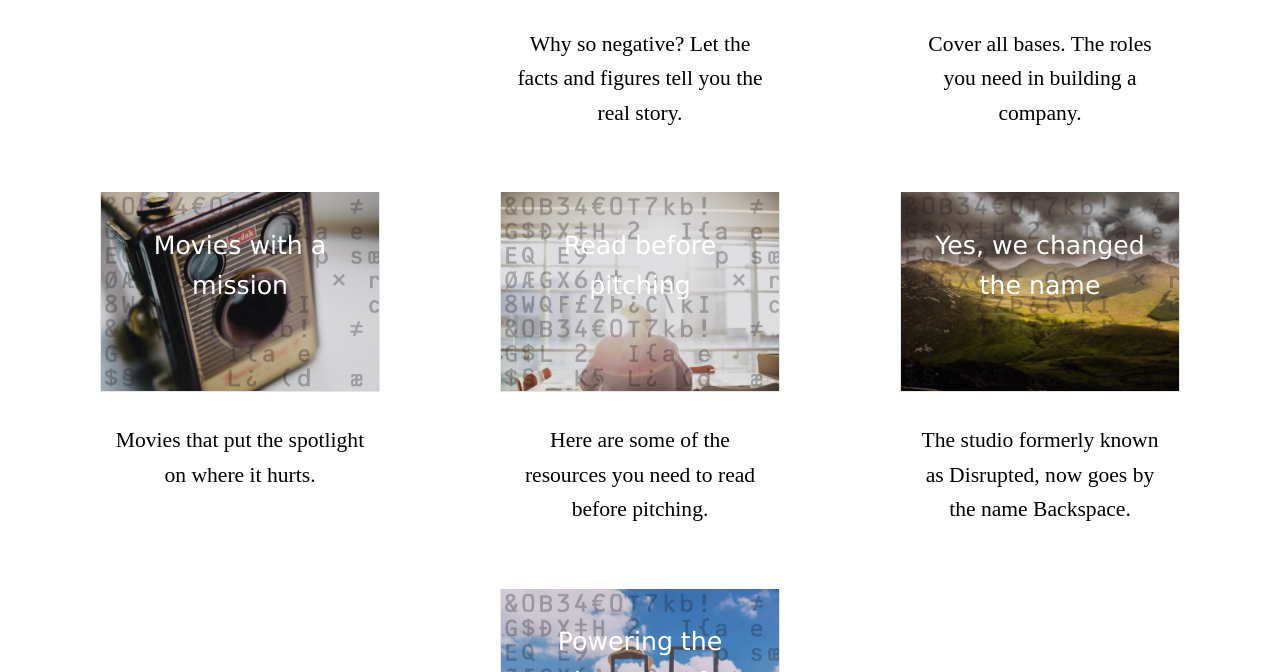
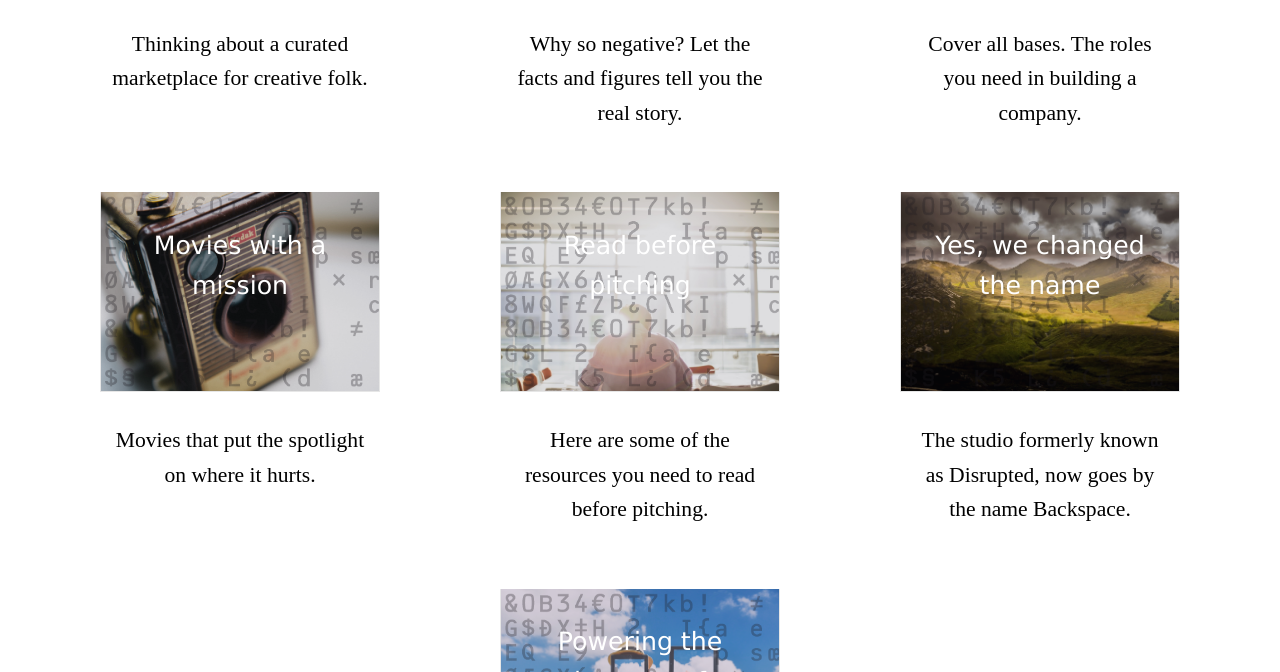
Before and after one commit to backspacehq/backspacehq.github.io, a Jekyll site: the page built from index.html, in a window 1280 px wide and 900 px high, scrolled down 2909 px, cut to the strip 228-900 px from the top of the window. Built offline with Jekyll 4.4.1, drawn with Linux system fonts in a browser that asks for light colours; comment, search, counter and statistics services are not loaded.

Commit message:
Updated Finding The Right Maker

```diff
--- a/_posts/2016-06-15-finding the right maker.markdown
+++ b/_posts/2016-06-15-finding the right maker.markdown
@@ -5,6 +5,7 @@ categories:
 - studio
 author: Barbara Putman Cramer
 author_image: "/img/content/people/barbara-putman-cramer.png"
+summary: Thinking about a curated marketplace for creative folk.
 cover_image: "/uploads/creatives.jpg"
 ---
 
```
